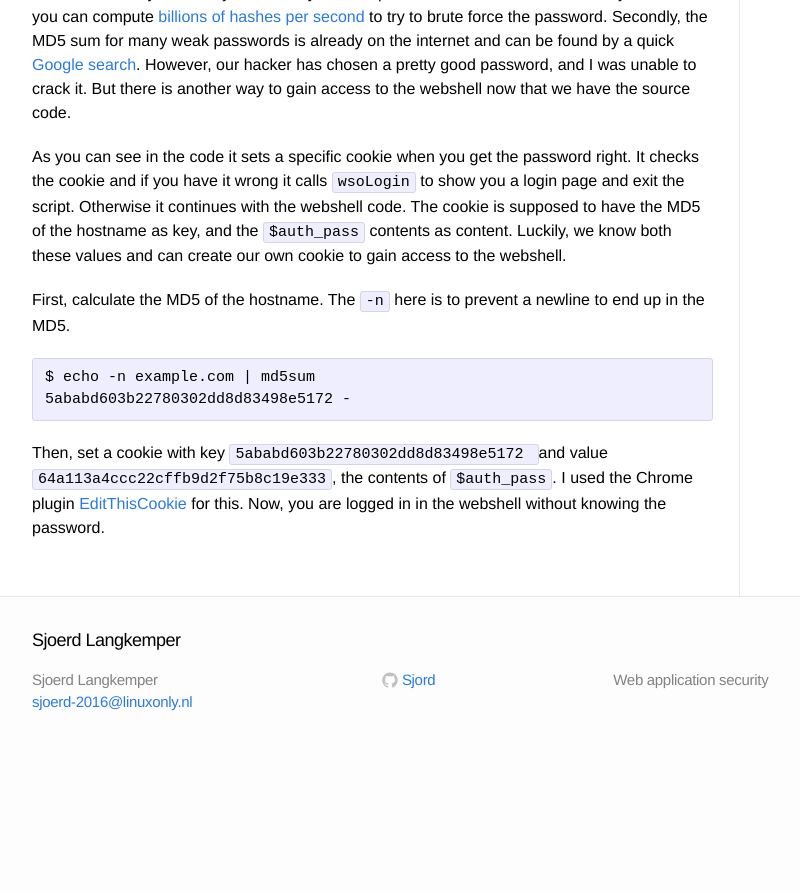
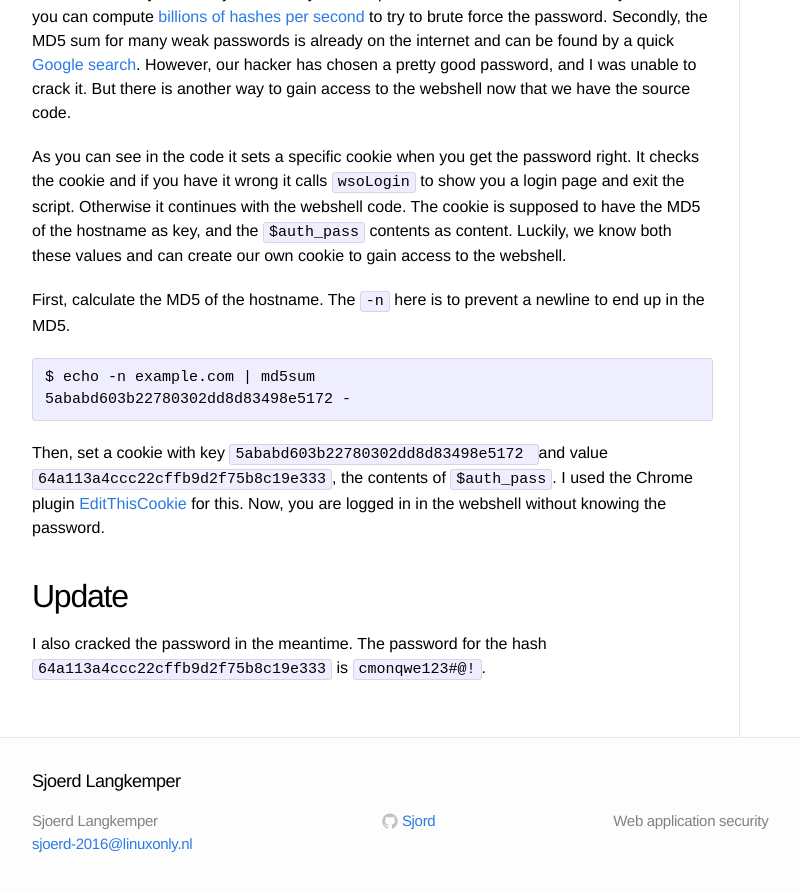
Before and after one commit to Sjord/Sjord.github.io, a Jekyll site: the page built from _posts/2016-01-30-circumventing-authentication-of-a-webshell.md, in a window 1280 px wide and 900 px high, scrolled down 1957 px. Shown: the top 892 px of the window, without its empty margins (108-908 px from the left). Built offline with Jekyll 4.4.1, drawn with Linux system fonts in a browser that asks for light colours; before the commit the page ends 2716 px from its top, so only the background shows below that.

Commit message:
Cracked the password of the webshell

```diff
--- a/_posts/2016-01-30-circumventing-authentication-of-a-webshell.md
+++ b/_posts/2016-01-30-circumventing-authentication-of-a-webshell.md
@@ -64,3 +64,7 @@
     5ababd603b22780302dd8d83498e5172 -
 
 Then, set a cookie with key `5ababd603b22780302dd8d83498e5172 ` and value `64a113a4ccc22cffb9d2f75b8c19e333`, the contents of `$auth_pass`. I used the Chrome plugin [EditThisCookie](https://chrome.google.com/webstore/detail/editthiscookie/fngmhnnpilhplaeedifhccceomclgfbg) for this. Now, you are logged in in the webshell without knowing the password.
+
+## Update
+
+I also cracked the password in the meantime. The password for the hash `64a113a4ccc22cffb9d2f75b8c19e333` is `cmonqwe123#@!`.
```
